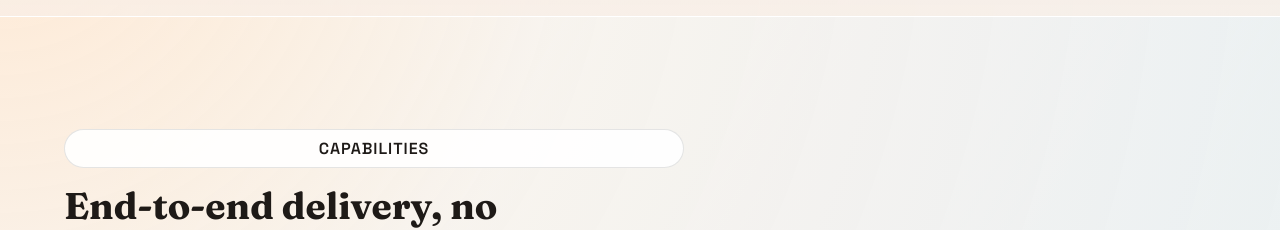
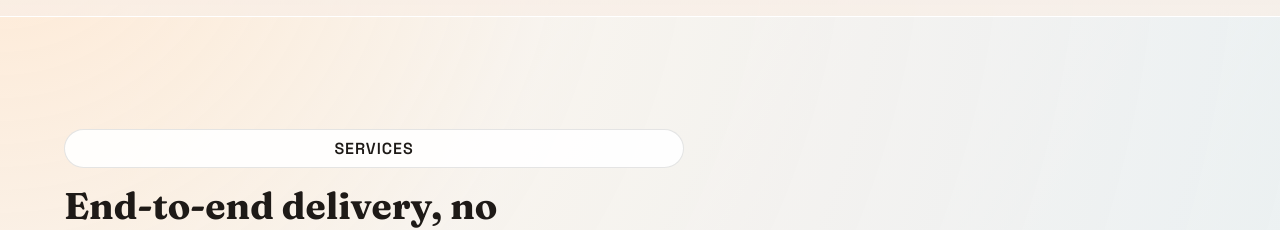
Before and after one commit to Amrutha-A-J/PixelMoose, a React (Vite) app in the folder pixelmoose/: page / in a window 1280 px wide. Shown: the part 3320-3550 px from the top of the page. Built offline with nearby package versions, Linux system fonts and the light colour scheme.

Commit message:
capabilities renamed to services

```diff
--- a/pixelmoose/src/App.tsx
+++ b/pixelmoose/src/App.tsx
@@ -1130,7 +1130,7 @@ function App() {
             <Stack spacing={{ xs: 4, md: 6 }}>
               <Box sx={{ maxWidth: 720 }}>
                 <SectionTitle
-                  kicker="Capabilities"
+                  kicker="Services"
                   title="End-to-end delivery, no templates."
                   subtitle="We design, build, and launch the exact system your business needs, not a cookie-cutter site."
                 />
```
